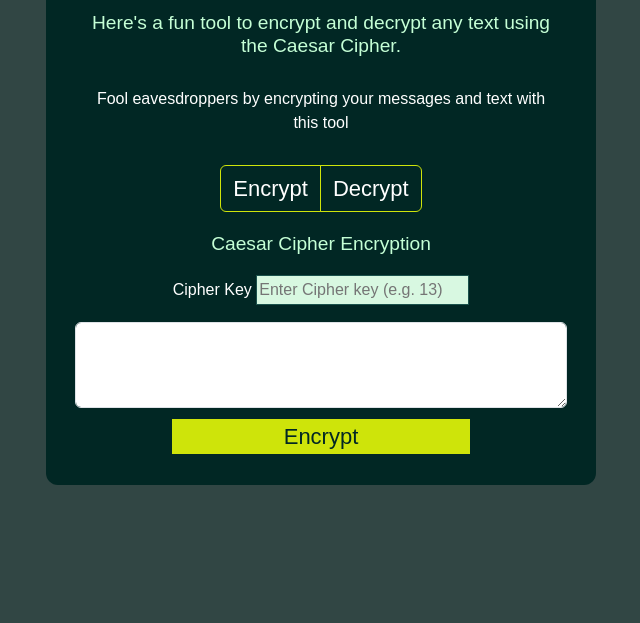
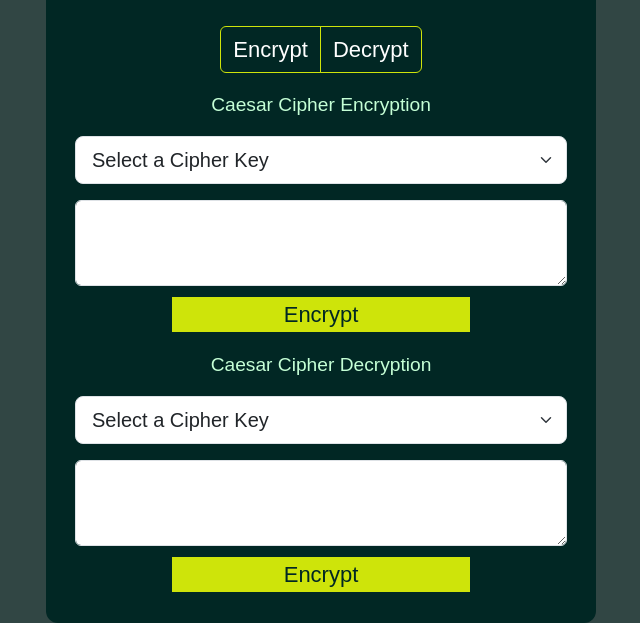
Before and after one commit to Khulekani1211/smallProjects, a plain HTML site: page caesarCipher/index.html in a window 1280 px wide. Shown: the part 213-836 px from the top of the page, without its empty margins (319-959 px from the left). Before the commit the page ends 800 px from the top, so only its background shows below. Drawn offline with nearby package versions, Linux system fonts and the light colour scheme; a web font is replaced by a local one.

Commit message:
Removing the Input area for entering keys and replacing it with Bootstrap select elements

```diff
--- a/caesarCipher/index.html
+++ b/caesarCipher/index.html
@@ -26,10 +26,72 @@
       </div>
     </div>
 
-    <div class="encrypt">
+    <div class="encrypt" id="encrypt">
       <h2>Caesar Cipher Encryption</h2>
-      <label for="key">Cipher Key</label>
-      <input type="text" name="key" placeholder="Enter Cipher key (e.g. 13)" id="encrypt-key" required/>
+      <select class="form-select form-select-lg mb-3" aria-label="Large select example" id="cipher-keys">
+        <option selected>Select a Cipher Key</option>
+        <option value="1">1</option>
+        <option value="2">2</option>
+        <option value="3">3</option>
+        <option value="4">4</option>
+        <option value="5">5</option>
+        <option value="6">6</option>
+        <option value="7">7</option>
+        <option value="8">8</option>
+        <option value="9">9</option>
+        <option value="10">10</option>
+        <option value="11">11</option>
+        <option value="12">12</option>
+        <option value="13">13</option>
+        <option value="14">14</option>
+        <option value="15">15</option>
+        <option value="16">16</option>
+        <option value="17">17</option>
+        <option value="18">18</option>
+        <option value="19">19</option>
+        <option value="20">20</option>
+        <option value="21">21</option>
+        <option value="22">22</option>
+        <option value="23">23</option>
+        <option value="24">24</option>
+        <option value="25">25</option>
+      </select>
+
+      <textarea class="form-control" id="Textarea1" rows="3"></textarea>
+      <button>Encrypt</button>
+    </div>
+
+    <div class="encrypt" id="decrypt">
+      <h2>Caesar Cipher Decryption</h2>
+      <select class="form-select form-select-lg mb-3" aria-label="Large select example" id="cipher-keys">
+        <option selected>Select a Cipher Key</option>
+        <option value="1">1</option>
+        <option value="2">2</option>
+        <option value="3">3</option>
+        <option value="4">4</option>
+        <option value="5">5</option>
+        <option value="6">6</option>
+        <option value="7">7</option>
+        <option value="8">8</option>
+        <option value="9">9</option>
+        <option value="10">10</option>
+        <option value="11">11</option>
+        <option value="12">12</option>
+        <option value="13">13</option>
+        <option value="14">14</option>
+        <option value="15">15</option>
+        <option value="16">16</option>
+        <option value="17">17</option>
+        <option value="18">18</option>
+        <option value="19">19</option>
+        <option value="20">20</option>
+        <option value="21">21</option>
+        <option value="22">22</option>
+        <option value="23">23</option>
+        <option value="24">24</option>
+        <option value="25">25</option>
+      </select>
+
       <textarea class="form-control" id="Textarea1" rows="3"></textarea>
       <button>Encrypt</button>
     </div>
```
